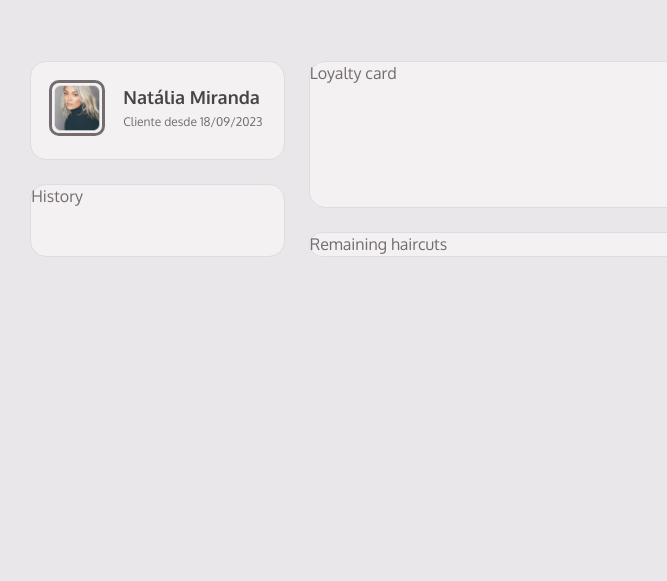
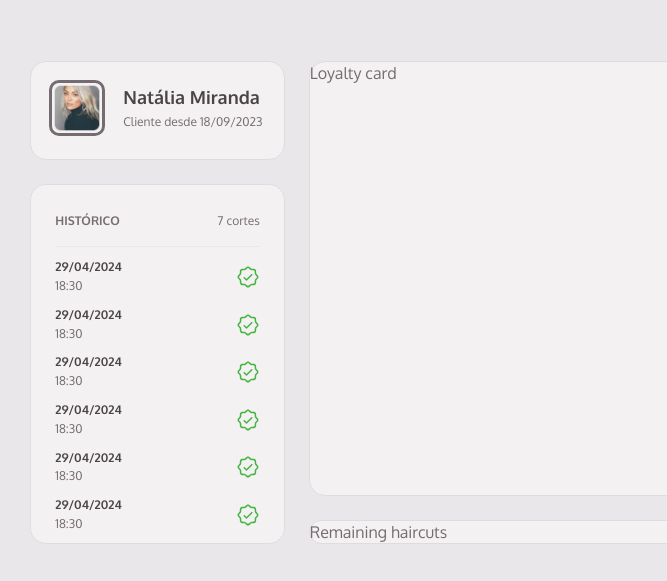
Before and after one commit to JoaoMagnago/mba-desafio-01, a website: page index.html in a window 1280 px wide. Shown: the part 213-794 px from the top of the page, without its empty margins (204-871 px from the left). Drawn offline with Linux system fonts and the light colour scheme.

Commit message:
feat: add history section styles

```diff
--- a/index.html
+++ b/index.html
@@ -42,8 +42,98 @@
           <span>Cliente desde 18/09/2023</span>
         </div>
       </div>
+
       <div class="loyalty-card">Loyalty card</div>
-      <div class="history">History</div>
+
+      <div class="history">
+        <div class="history-header">
+          <span>Histórico</span>
+          <span>7 cortes</span>
+        </div>
+
+        <ul>
+          <li class="history-item">
+            <div>
+              <span>29/04/2024</span>
+              <span>18:30</span>
+            </div>
+
+            <img src="src/assets/icons/SealCheckGreen.svg" />
+          </li>
+          <li class="history-item">
+            <div>
+              <span>29/04/2024</span>
+              <span>18:30</span>
+            </div>
+
+            <img src="src/assets/icons/SealCheckGreen.svg" />
+          </li>
+          <li class="history-item">
+            <div>
+              <span>29/04/2024</span>
+              <span>18:30</span>
+            </div>
+
+            <img src="src/assets/icons/SealCheckGreen.svg" />
+          </li>
+          <li class="history-item">
+            <div>
+              <span>29/04/2024</span>
+              <span>18:30</span>
+            </div>
+
+            <img src="src/assets/icons/SealCheckGreen.svg" />
+          </li>
+          <li class="history-item">
+            <div>
+              <span>29/04/2024</span>
+              <span>18:30</span>
+            </div>
+
+            <img src="src/assets/icons/SealCheckGreen.svg" />
+          </li>
+          <li class="history-item">
+            <div>
+              <span>29/04/2024</span>
+              <span>18:30</span>
+            </div>
+
+            <img src="src/assets/icons/SealCheckGreen.svg" />
+          </li>
+          <li class="history-item">
+            <div>
+              <span>29/04/2024</span>
+              <span>18:30</span>
+            </div>
+
+            <img src="src/assets/icons/SealCheckGreen.svg" />
+          </li>
+          <li class="history-item">
+            <div>
+              <span>29/04/2024</span>
+              <span>18:30</span>
+            </div>
+
+            <img src="src/assets/icons/SealCheckGreen.svg" />
+          </li>
+          <li class="history-item">
+            <div>
+              <span>29/04/2024</span>
+              <span>18:30</span>
+            </div>
+
+            <img src="src/assets/icons/SealCheckGreen.svg" />
+          </li>
+          <li class="history-item">
+            <div>
+              <span>29/04/2024</span>
+              <span>18:30</span>
+            </div>
+
+            <img src="src/assets/icons/SealCheckGreen.svg" />
+          </li>
+        </ul>
+      </div>
       <div class="remaining-haircuts">Remaining haircuts</div>
     </main>
   </div>
--- a/src/styles/index.css
+++ b/src/styles/index.css
@@ -1,4 +1,5 @@
 @import url(global.css);
 @import url(layout.css);
+@import url(utils.css);
 @import url(header.css);
 @import url(sections/index.css);
--- a/src/styles/sections/history.css
+++ b/src/styles/sections/history.css
@@ -1,6 +1,78 @@
 .history {
   grid-area: C;
   border: 1px solid;
+  padding: 28px 24px 28px 24px;
+  overflow: auto;
+
+  display: flex;
+  flex-direction: column;
+  width: 100%;
+  max-height: 22.5rem;
+  gap: 1rem;
+
+  & .history-header {
+    display: flex;
+    flex-direction: row;
+    align-items: center;
+    justify-content: space-between;
+
+    & span:first-of-type {
+      font: var(--subtitle-sm);
+      text-transform: uppercase;
+    }
+
+    & span:last-child {
+      font: var(--text-xs);
+    }
+  }
+
+  & ul {
+    display: flex;
+    flex-direction: column;
+    gap: 0.75rem;
+    padding-top: 0.75rem;
+    border-top: 1px solid var(--gray-200);
+  }
+
+  & .history-item {
+    display: flex;
+    flex-direction: row;
+    align-items: center;
+    justify-content: space-between;
+
+    & div {
+      display: flex;
+      flex-direction: column;
+      gap: 2px;
+
+      & span:first-of-type {
+        font: var(--subtitle-sm);
+        color: var(--gray-600);
+      }
+
+      & span:last-child {
+        font: var(--text-xs);
+        color: var(--gray-500);
+      }
+    }
+
+
+    & img {
+      position: relative;
+      /* background: var(--green); */
+      /* opacity: 0.12; */
+      /* fill: var(--green); */
+      &::before {
+        content: '';
+        z-index: 0;
+        inset: 0;
+        border-radius: 50%;
+        background: var(--green);
+        position: absolute;
+        /* opacity: 0.12; */
+      }
+    }
+  }
 }
 
 @media (width <= 60em) {
--- /dev/null
+++ b/src/styles/utils.css
@@ -0,0 +1,19 @@
+ul {
+  list-style-type: none;
+  margin: 0;
+  padding: 0;
+}
+
+::-webkit-scrollbar {
+  width: 6px;
+  height: 72px;
+}
+
+::-webkit-scrollbar-track {
+  background: transparent;
+}
+
+::-webkit-scrollbar-thumb {
+  background: var(--gray-300);
+  border-radius: 12px;
+}
```
Also changed, not shown: src/assets/icons/SealCheckGreen.svg (added).
